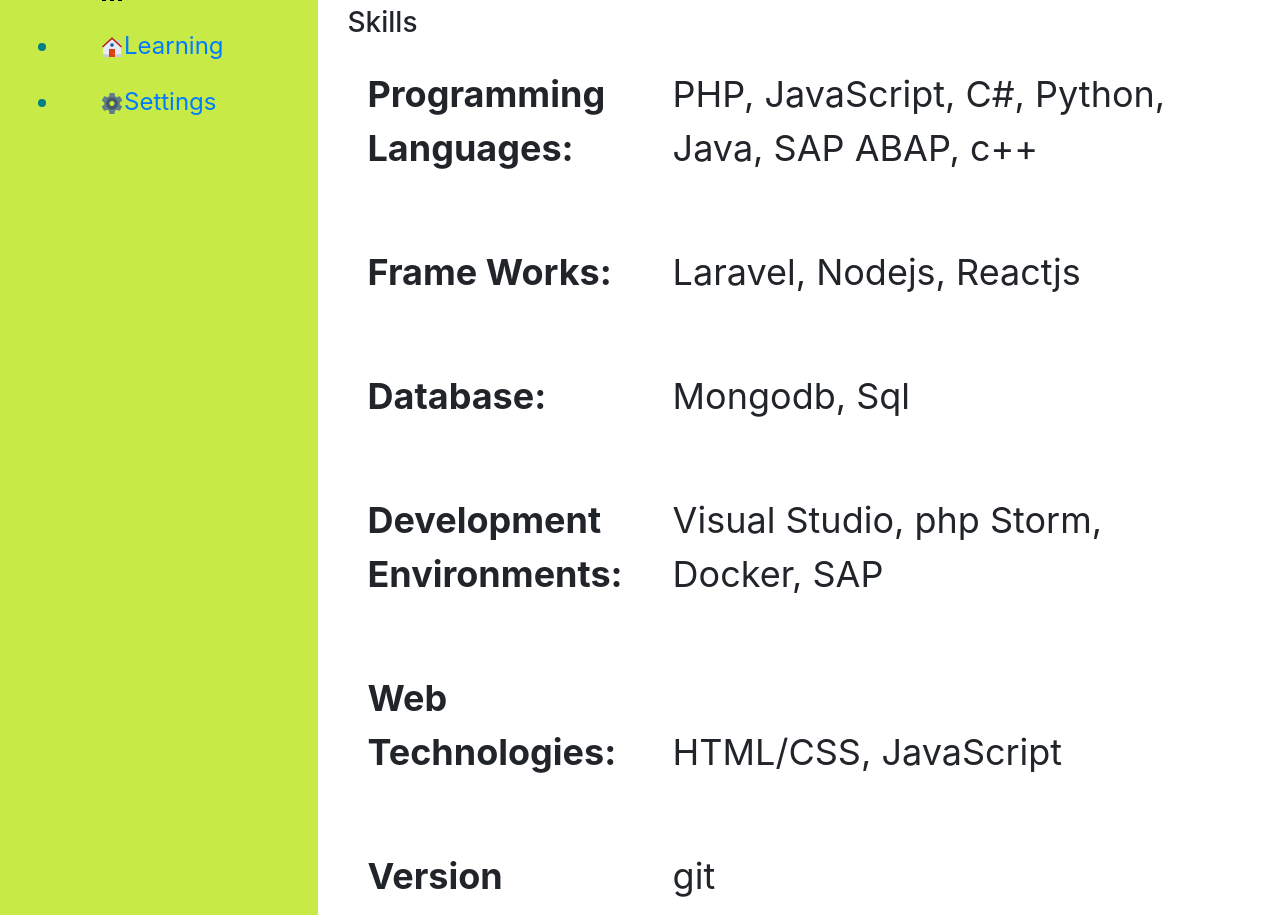
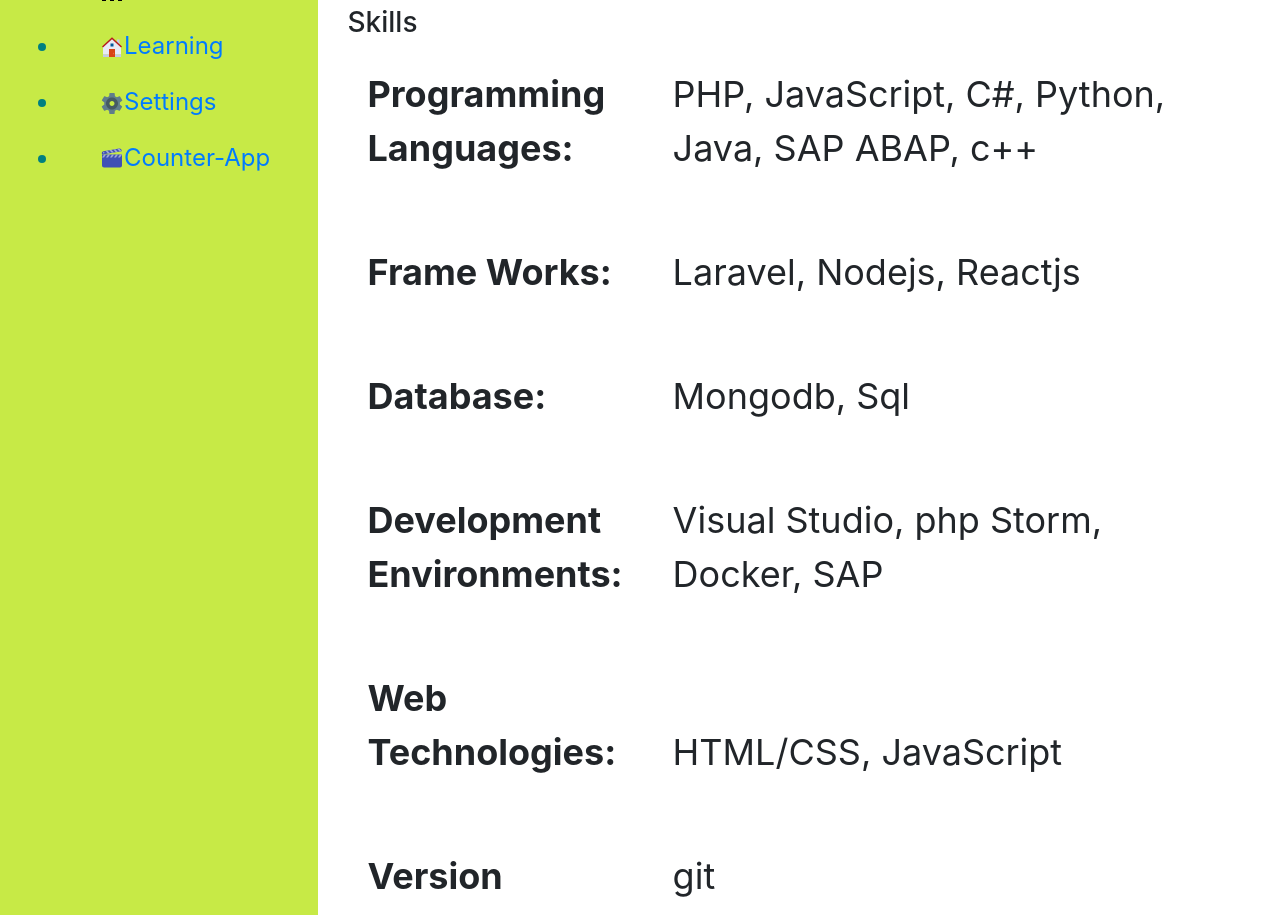
Before and after one commit to karamsetty09/ReactTableDisplay, a React (Create React App) app: page /#/ in a window 1280 px wide. Shown: the part 849-1764 px from the top of the page. Built offline with nearby package versions, Linux system fonts and the light colour scheme.

Commit message:
Errors of using class instead of className, indexing for display.

```diff
--- a/src/App.jsx
+++ b/src/App.jsx
@@ -8,7 +8,8 @@
 import Profile from './components/Profile/profile';
 import MainHeader from './components/header/mainheader';
 import SideBar from './components/sidebar/sideBar.jsx';
-import React from 'react';
+import CounterApp from './components/CounterApp/counter';
+import React, { Fragment } from 'react';
 import './App.scss';
 
 import {
@@ -26,25 +27,25 @@
       {id: 6, title: 'Table Name', path: '/tablename', component: TableName},
       {id: 7, title: 'Learning', path: '/learnings', component: Learnings},
       {id: 8, title: 'Settings', path: '/settings', component: Settings},
+      {id: 9, title: 'Counter-App', path: '/counterapp', component: CounterApp},
     ];
-    const routeLinks = Routes.map((route) =>
+    function RouteLinks ({item})
     {
       return (
-        route.id === 1 ?
-        <Route key={route.id} exact path={route.path} component={route.component}/>
-        : <Route key={route.id} path={route.path} component={route.component}/>
+          item.id === 1 ?
+          <Route key={item.id} exact path={item.path} component={item.component}/>
+          : <Route key={item.id} path={item.path} component={item.component}/>
       );
     }
-  );
     return (
       <HashRouter>
-        <div class="wrapper">
-          <MainHeader class="header" name="Venkata" />
-          <SideBar class="sidebar"></SideBar>
-          <article class="content">
-            {routeLinks}
-          </article>
-          <footer class="footer">My footer</footer>
+        <div className="wrapper">
+          <MainHeader className="header" name="Venkata" />
+          <SideBar className="sidebar"></SideBar>
+          <dl>
+            {Routes.map(item => (<RouteLinks item={item} key={item.id} />))}
+          </dl>
+          <footer className="footer">My footer</footer>
         </div>
       </HashRouter>
   );
--- /dev/null
+++ b/src/components/CounterApp/counter.jsx
@@ -0,0 +1,9 @@
+import React from 'react';
+
+const CounterApp = () => {
+  return (
+    <div>CounterApp</div>
+  )
+}
+
+export default CounterApp
--- a/src/components/contactMe.tsx
+++ b/src/components/contactMe.tsx
@@ -38,6 +38,5 @@
           </details>
         </Fragment>
       </div>
-
     );
 }
--- a/src/components/education.jsx
+++ b/src/components/education.jsx
@@ -1,7 +1,52 @@
 import React ,{ Fragment } from 'react';
+import {createStore, compose, applyMiddleware, bindActionCreators, combineReducers} from "redux";
 
+function Education() {
 
- function Education() {
+  const initialState = {
+    users: [
+      { id: 1, name: "steve" },
+      { id: 2, name: "Eric" }
+    ],
+    tasks: [
+      { title: "file the TPS reports" },
+      { title: "order more energy drinks" }
+    ]
+  }
+
+  const ADD_USER = "ADD_USER";
+  const ADD_TASK = "ADD_TASK";
+
+  const addTask = (title) => ({type: ADD_TASK, payload: title });
+  const addUser = (name) => ({type: ADD_USER,payload: name});
+
+  const userReducer = (users = initialState.users, action) => {
+    if(action.type === ADD_USER){
+      return [...users, action.payload];
+    }
+
+    return users;
+  }
+
+  const taskReducer = (tasks = initialState.tasks, action) => {
+    if(action.type === ADD_USER){
+      return [...tasks, action.payload];
+    }
+
+    return tasks;
+  }
+
+  // combineReducers to handle distributed reducers in store.
+  const reducer = combineReducers({users: userReducer, tasks: taskReducer});
+
+  const store = createStore(reducer, initialState);
+
+  // bindActionCreator in action.
+  // const actions1 = bindActionCreators({addTask, addUser}, store1.dispatch);
+  const title = { title: 'hello' };
+  store.dispatch(addTask(title));
+  console.log(store.getState());
+
   return (
     <div>
       <h1>Education</h1>
--- a/src/components/header/header.tsx
+++ b/src/components/header/header.tsx
@@ -17,12 +17,12 @@
       fontSize: "1.5rem",
       textAlign: "center",
     }
-    function styling(text: string) {
-      return <div style={letterStyle}>{text}</div>
+    function styling(text: string, index: number) {
+      return <div style={letterStyle} key={index}>{text}</div>
     }
   return (
     <Fragment>
-      {props.text.split('').map(character => styling(character))}
+      {props.text.split('').map((character, index) => styling(character, index))}
     </Fragment>
   )
 }
--- a/src/components/header/mainheader.jsx
+++ b/src/components/header/mainheader.jsx
@@ -45,7 +45,7 @@
                     "React, Vue.js Dev ",
                     5000,
                   ]}
-                />  */}
+                />   */}
               </h3>
             </span>
             <span className="profile-role-tagline">
@@ -53,7 +53,7 @@
             </span>
             <br />
             <h6>Date : {date}</h6>
-            <div class="line-1"></div>
+            <div className="line-1"></div>
           </div>
         </center>
       </div>
--- a/src/components/learning.jsx
+++ b/src/components/learning.jsx
@@ -1,8 +1,58 @@
 import React, { Fragment } from 'react'
-import {createStore, compose, applyMiddleware, bindActionCreators} from "redux";
+import {createStore, compose, applyMiddleware, bindActionCreators, combineReducers} from "redux";
 
 function Learnings() {
+  // Handling states
 
+  const initialState = { value: 0};
+  // const incrementAction = { type: 'INCREMENT' };
+
+  const INCREMENT = "counter/increment";
+  const increment = () => ({type: INCREMENT});
+
+  const ADD = 'ADD';
+  const add = (amount) => ({type: ADD, payload: amount});
+
+  // Reducer in react to handle states by using action
+  const reducer = (state = initialState, action) => {
+    if(action.type === INCREMENT){
+      return { value: state.value + 1 };
+    }
+    if(action.type === ADD){
+      return { value: state.value + action.payload};
+    }
+    return state;
+  }
+
+  // reducer logic assigned to store.
+  const store = createStore(reducer);
+
+  // dispatch raises and action to reducer to execute state changes.
+  store.dispatch(increment());
+
+  console.log(store);
+  // getState gives the state value.
+  console.log(store.getState());
+
+  const subscriber = () => console.log('SUBSCRIBER', store.getState());
+  // subscribe fucntion in store to bind and display.
+  store.subscribe(subscriber);
+
+
+  store.dispatch(increment());
+  store.dispatch(add(100));
+
+  // bindActionCreator in action.
+  const actions = bindActionCreators({increment, add}, store.dispatch);
+  actions.add(100);
+  actions.increment();
+
+  const [dispatchIncrement, dispatchAdd] = [increment, add].map((fn) =>
+  // combines the functions or application of functions
+  compose(store.dispatch, fn)
+  );
+
+  console.log(store.getState());
 
   return (
     <div>
--- a/src/components/sidebar/sideBar.jsx
+++ b/src/components/sidebar/sideBar.jsx
@@ -15,9 +15,10 @@
     {id: 6, title: 'Table Name', link: '/tablename', logo: <GrApps />},
     {id: 7, title: 'Learning', link: '/learnings', logo: <FcHome />},
     {id: 8, title: 'Settings', link: '/settings', logo: <FcSettings />},
+    {id: 9, title: 'Counter-App', link: '/counterapp', logo: <FcClapperboard />},
   ];
-  const listItems = links.map((link) =>
-    <li key={link.id}>
+  const listItems = links.map((link, index) =>
+    <li key={index}>
       <div>
       <NavLink to={link.link}>{link.logo}{link.title}</NavLink>
       </div>
--- /dev/null
+++ b/src/components/store.js
@@ -0,0 +1 @@
+import {createStore} from 'redux';
```
